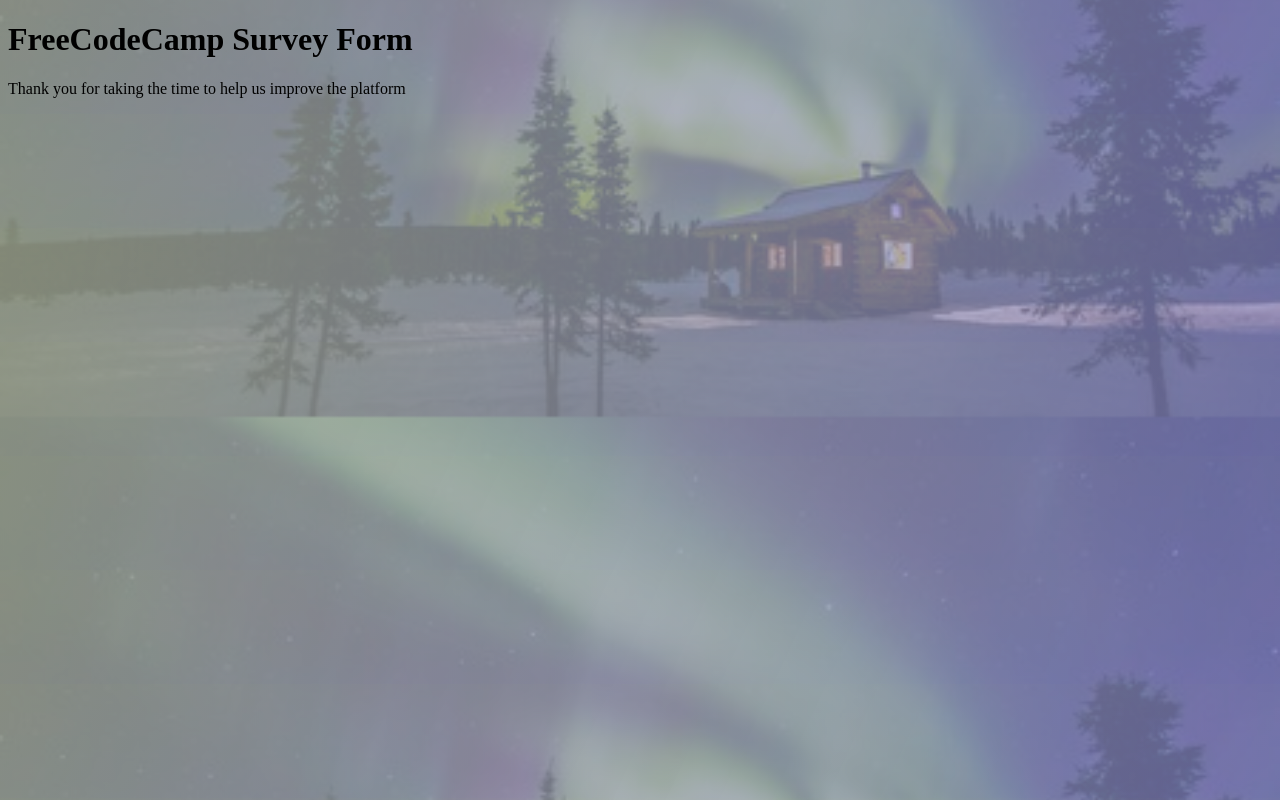
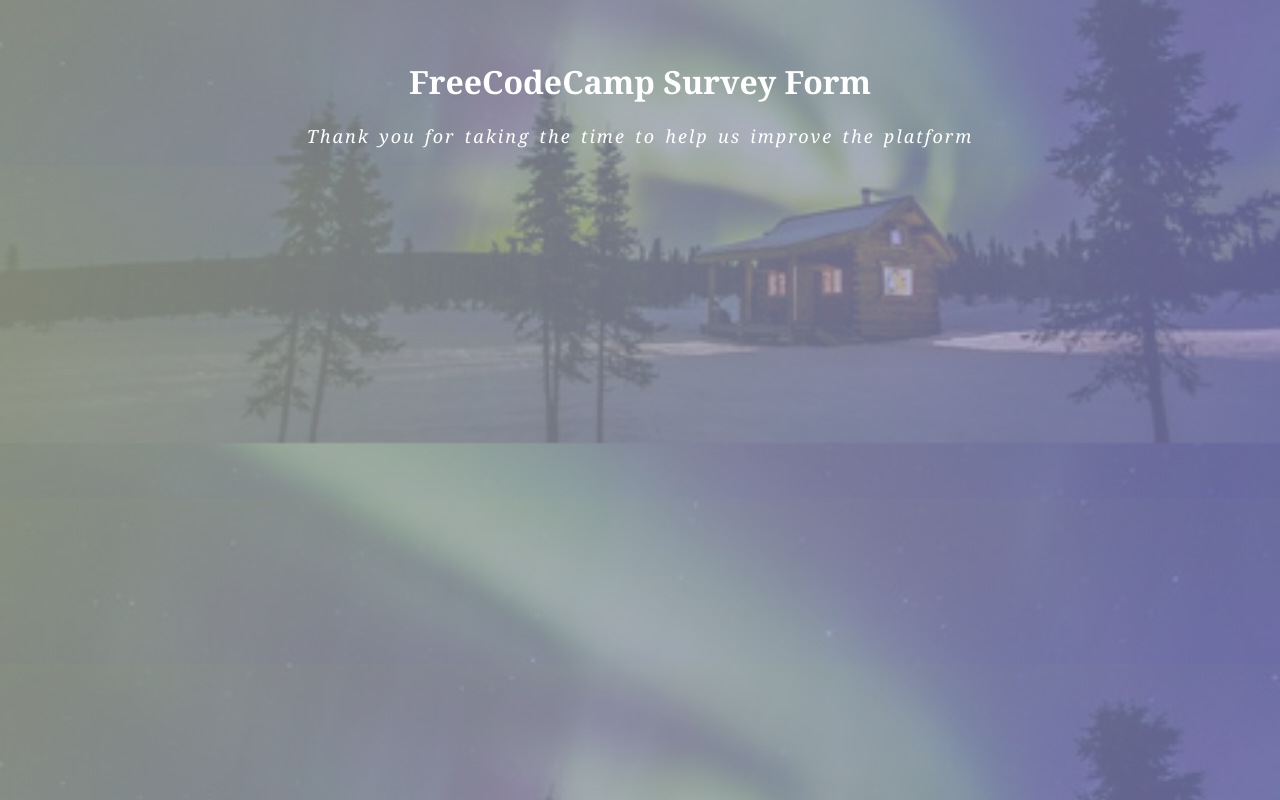
Before and after one commit to deyemiobaa/HTML-CSS-Trials, a plain HTML site: page index.html in a window 1280 px wide. Drawn offline with Linux system fonts and the light colour scheme; files whose address does not match are found by name.

Commit message:
updated index and css files

```diff
--- a/css/style.css
+++ b/css/style.css
@@ -4,3 +4,21 @@ body{
     background-size:cover;
     background-position:center;
 }
+
+.container {
+    margin: auto;
+    margin-top: 60px;
+  }
+
+  .header {
+    text-align: center;
+    color: white;
+    font-family: Georgia, 'Times New Roman', Times, serif;
+  }
+  .header p {
+    font-size: large;
+    font-style: italic;
+    font-family: Georgia, 'Times New Roman', Times, serif;
+    letter-spacing: 2px;
+    word-spacing: 2.5px;
+  }
--- a/index.html
+++ b/index.html
@@ -12,6 +12,11 @@
         <h1>FreeCodeCamp Survey Form</h1>
         <p>Thank you for taking the time to help us improve the platform</p>
       </header>
+      <div class="survey-form">
+        <form>
+
+        </form>
+      </div>
 
     </div>
   </body>
```
